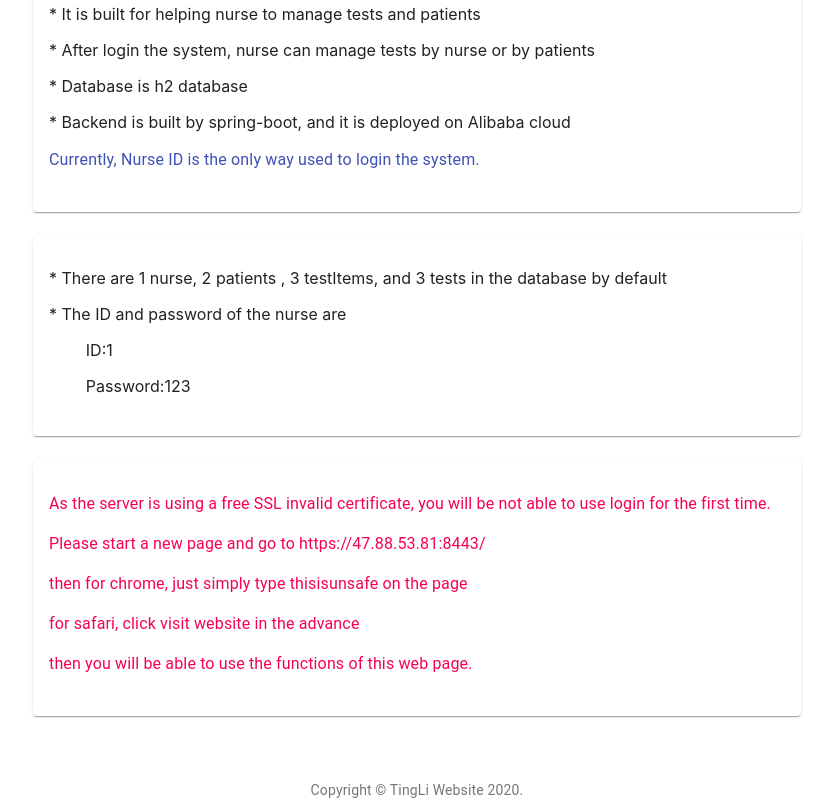
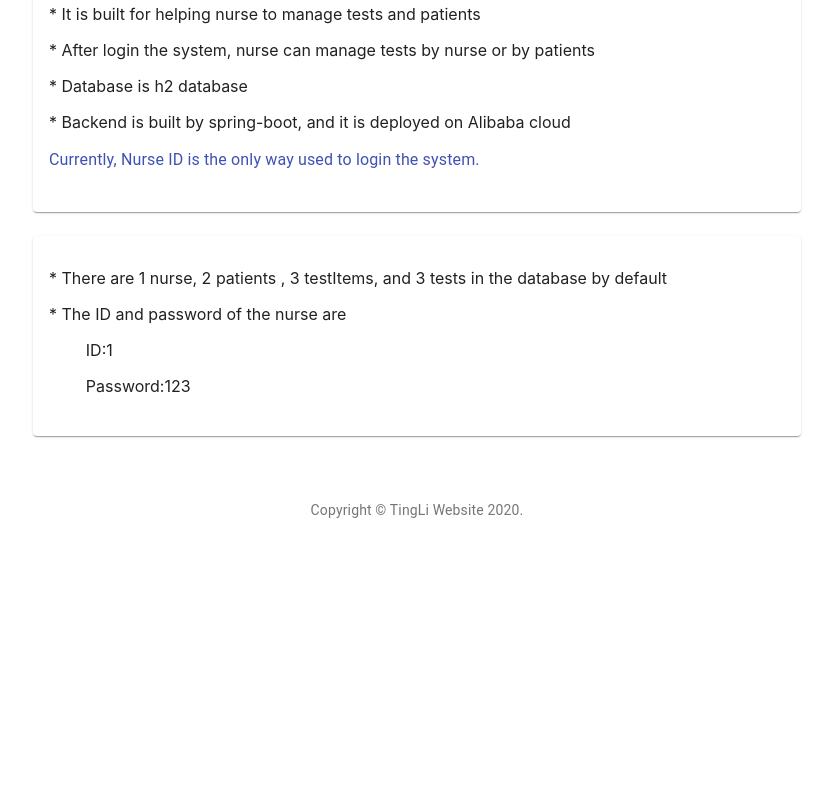
Before and after one commit to constantlyTiTi/NursePatientTest_React, a React (Create React App) app: page / in a window 1280 px wide. Shown: the part 312-1112 px from the top of the page, without its empty margins (223-1056 px from the left). After the commit the page ends 832 px from the top, so only its background shows below. Built offline with nearby package versions, Linux system fonts and the light colour scheme.

Commit message:
chang to heroku

```diff
--- a/src/Login/Login.js
+++ b/src/Login/Login.js
@@ -139,10 +139,10 @@ export default function Login(props) {
               value={loginNurseState.password}
               onChange={passwordOnChangeHandler}
             />
-            <FormControlLabel
+            {/* <FormControlLabel
               control={<Checkbox value="remember" color="primary" />}
               label="Remember me"
-            />
+            /> */}
             <Button
               fullWidth
               variant="contained"
--- a/src/WebDescription/ProjectDescription.js
+++ b/src/WebDescription/ProjectDescription.js
@@ -34,19 +34,6 @@ const ProjectDescription = () => {
               </CardContent>
             </Card>
           </Grid>
-          <Grid item xs={12} sm={12} md={12} lg={12}>
-            <Card>
-              <CardContent>
-              <Typography color="secondary">
-                <p>As the server is using a free SSL invalid certificate, you will be not able to use login for the first time.</p>
-                <p>Please start a new page and go to https://47.88.53.81:8443/</p>
-                <p>then for chrome, just simply type thisisunsafe on the page</p>
-                <p>for safari, click visit website in the advance</p>
-                <p>then you will be able to use the functions of this web page.</p>
-                </Typography>
-              </CardContent>
-            </Card>
-          </Grid>
         </Grid>
       </div>
     </>
```
